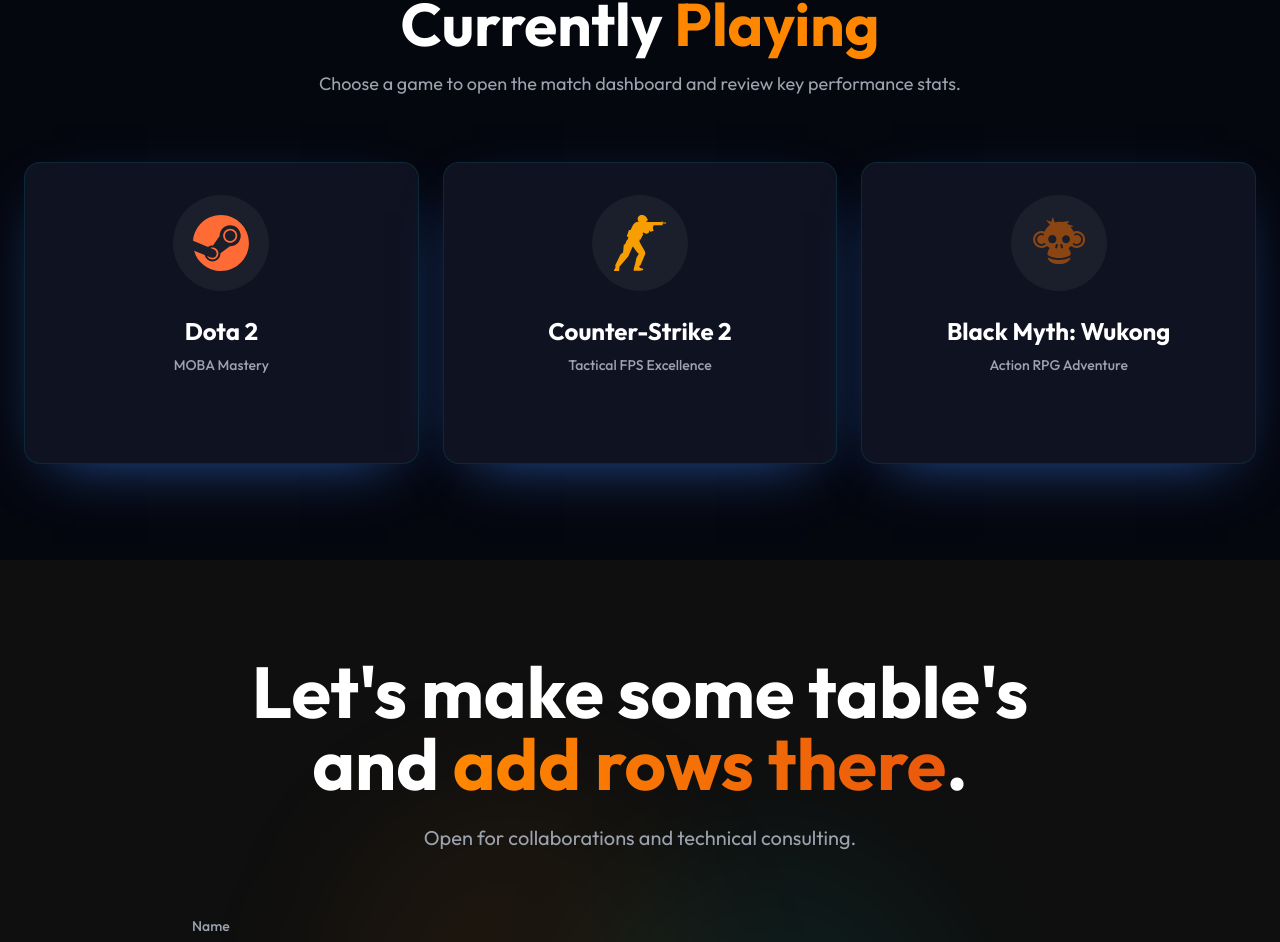
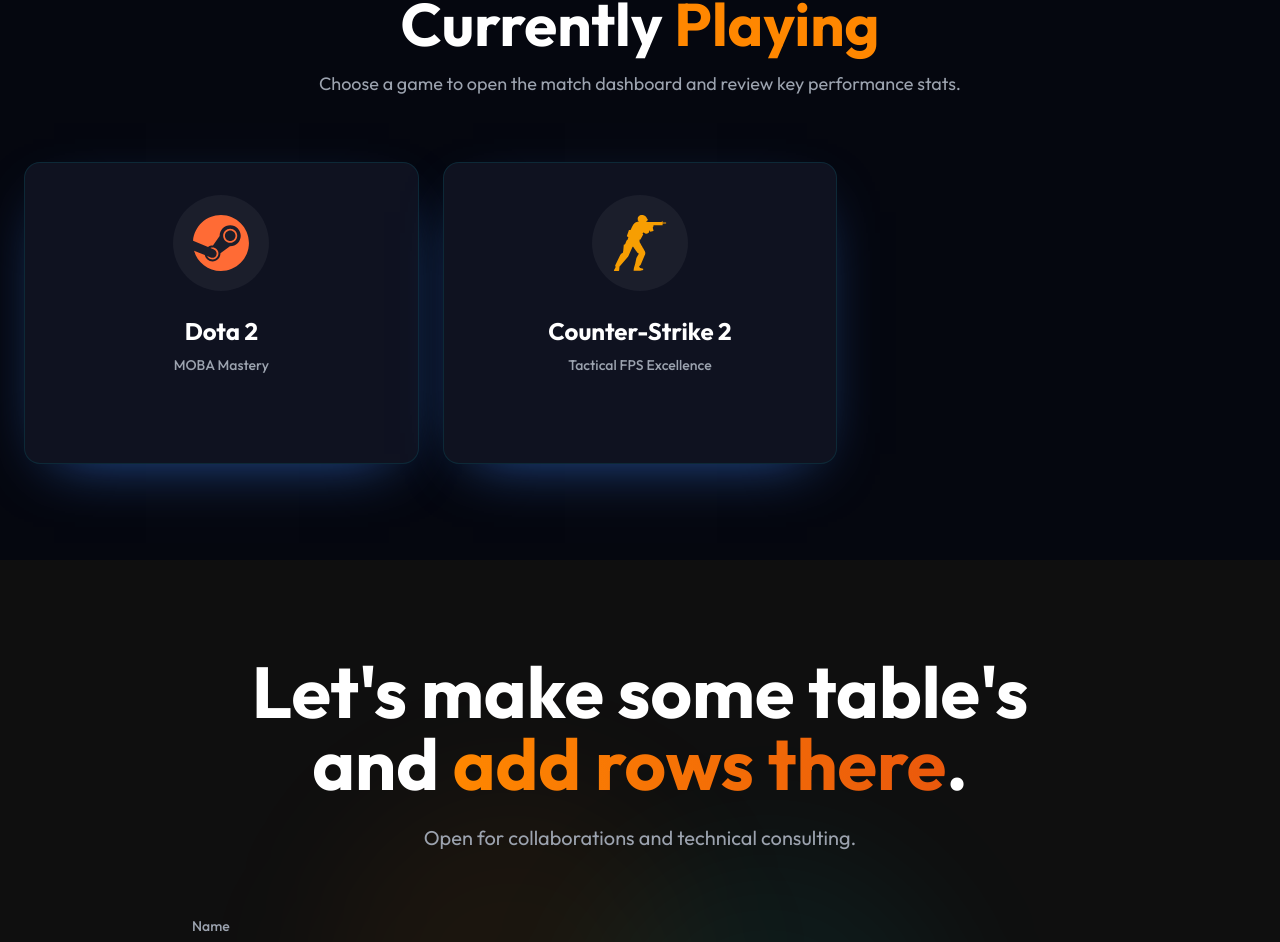
Before and after one commit to davitkhanal-ai/Portfolio2026, a React (Vite) app: page / in a window 1280 px wide. Shown: the part 2973-3915 px from the top of the page. Built offline with nearby package versions, Linux system fonts and the light colour scheme.

Commit message:
remove wukong

```diff
--- a/src/components/Games.jsx
+++ b/src/components/Games.jsx
@@ -2,7 +2,6 @@
 import { ArrowRight, CheckCircle2, X } from 'lucide-react';
 import { useEffect, useState } from 'react';
 import { createPortal } from 'react-dom';
-import { GiMonkey } from 'react-icons/gi';
 import { SiCounterstrike, SiSteam } from 'react-icons/si';
 
 const games = [
@@ -63,25 +62,25 @@
   //     },
   //   ],
   // },
-  {
-    id: 'wukong',
-    name: 'Black Myth: Wukong',
-    icon: GiMonkey,
-    tagline: 'Action RPG Adventure',
-    color: '#8B4513',
-    projects: [
-      {
-        title: 'Wukong Journey Completion',
-        desc: 'Completed the full story of Black Myth: Wukong, mastering combat mechanics and exploring all hidden areas.',
-        stats: [
-          '0.01% completion achieved',
-          'Just Started the Journey',
-          'Starting to explore the mystical world of Wukong',
-        ],
-        tags: ['RPG', 'Action', 'Exploration'],
-      },
-    ],
-  },
+  // {
+  //   id: 'wukong',
+  //   name: 'Black Myth: Wukong',
+  //   icon: GiMonkey,
+  //   tagline: 'Action RPG Adventure',
+  //   color: '#8B4513',
+  //   projects: [
+  //     {
+  //       title: 'Wukong Journey Completion',
+  //       desc: 'Completed the full story of Black Myth: Wukong, mastering combat mechanics and exploring all hidden areas.',
+  //       stats: [
+  //         '0.01% completion achieved',
+  //         'Just Started the Journey',
+  //         'Starting to explore the mystical world of Wukong',
+  //       ],
+  //       tags: ['RPG', 'Action', 'Exploration'],
+  //     },
+  //   ],
+  // },
 ];
 
 const ProjectModal = ({ game, onClose }) => {
```
